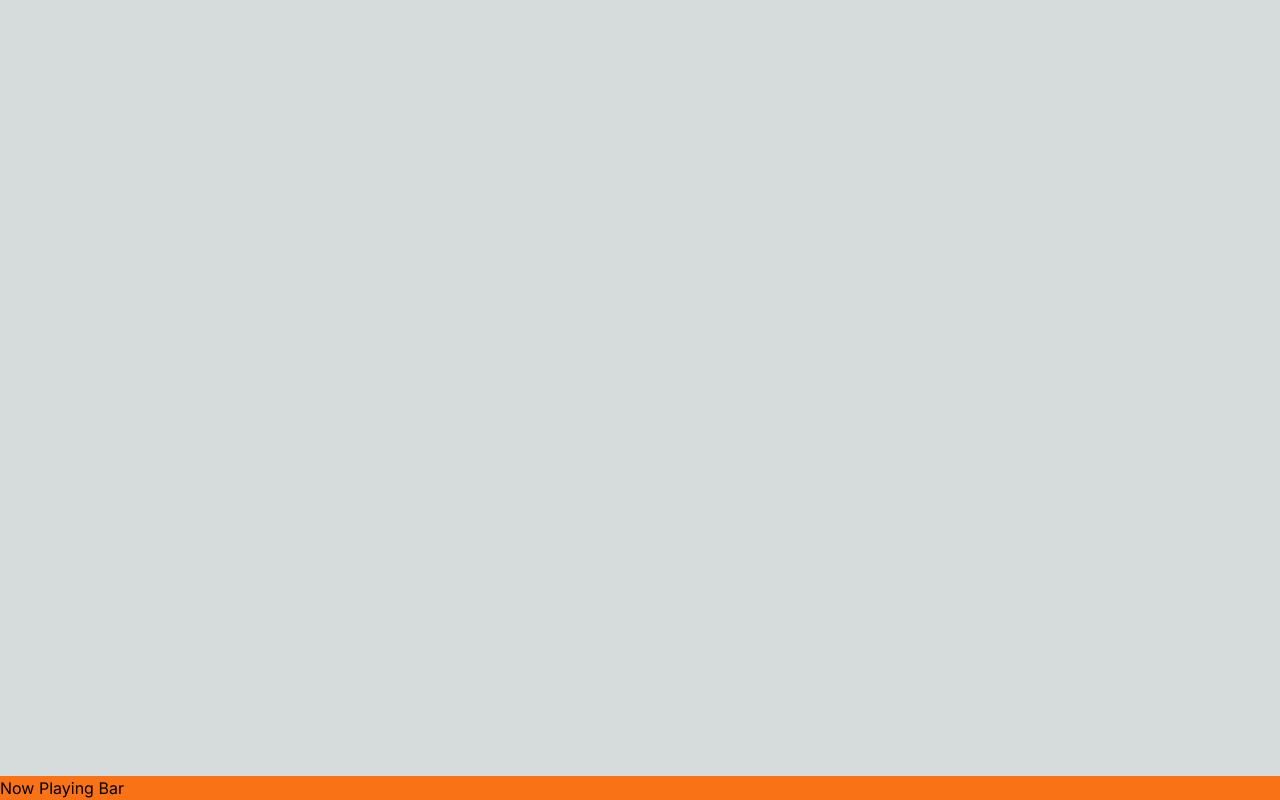
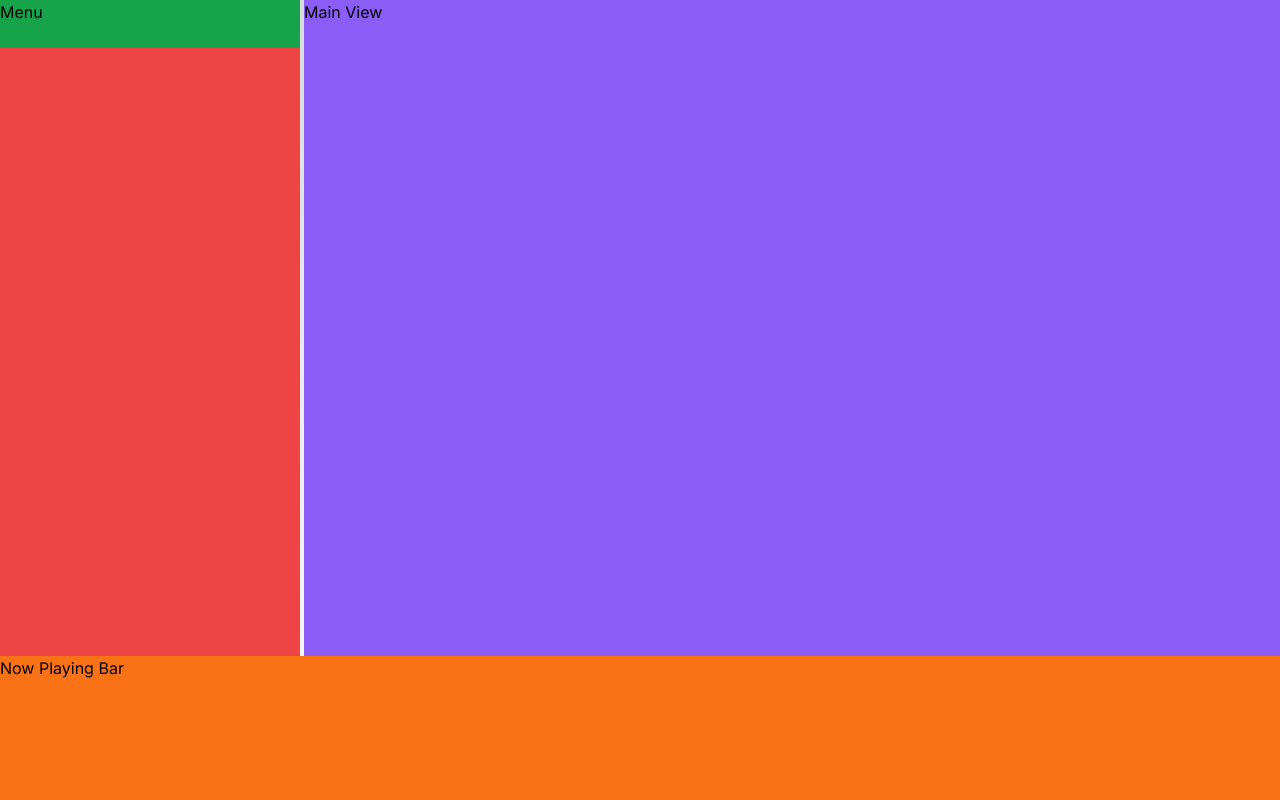
Before and after one commit to RaymarMonte/Spotify-Clone, a Next.js app: page / in a window 1280 px wide. Built offline with nearby package versions, Linux system fonts and the light colour scheme.

Commit message:
Added improvement to overall layout

```diff
--- a/src/app/layout.tsx
+++ b/src/app/layout.tsx
@@ -18,8 +18,14 @@ export default function RootLayout({
   return (
     <html lang="en">
       <body className={inter.className}>
-        <Dashboard />
-        <NowPlayingBar />
+        <div className="flex flex-col h-screen">
+          <div className="grow">
+            <Dashboard />
+          </div>
+          <div className="flex-none">
+            <NowPlayingBar />
+          </div>
+        </div>
       </body>
     </html>
   )
--- a/src/components/dashboard.tsx
+++ b/src/components/dashboard.tsx
@@ -1,5 +1,16 @@
+import { SideBar } from "./side-bar/side-bar"
+import { MainView } from "./main-view"
+import SplitPane from "./split-pane"
+
 export function Dashboard() {
     return (
-        <div className="bg-red-500"></div>
+        <SplitPane
+            first={
+                <SideBar />
+            }
+            second={
+                <MainView />
+            }
+        />
     )
 }
--- a/src/components/main-view.tsx
+++ b/src/components/main-view.tsx
@@ -1,5 +1,7 @@
 export function MainView() {
     return (
-        <div className="bg-violet-500"></div>
+        <div className="bg-violet-500">
+            <p>Main View</p>
+        </div>
     )
 }
--- a/src/components/now-playing-bar.tsx
+++ b/src/components/now-playing-bar.tsx
@@ -1,6 +1,6 @@
 export function NowPlayingBar() {
     return (
-        <div className="fixed bottom-0 bg-orange-500 w-full">
+        <div className="bg-orange-500 w-full h-36">
             <p>Now Playing Bar</p>
         </div>
     )
--- /dev/null
+++ b/src/components/side-bar/menu.tsx
@@ -0,0 +1,7 @@
+export function Menu() {
+    return (
+        <div className="w-full h-12 bg-green-600">
+            <p>Menu</p>
+        </div>
+    )
+}
--- a/src/components/split-pane.tsx
+++ b/src/components/split-pane.tsx
@@ -29,7 +29,7 @@ export default function SplitPane({
     }
 
     return (
-        <div className="flex w-full h-96"
+        <div className="flex w-full h-full"
             {...(isMouseDown && { onMouseMove: handleDividerMove, onMouseUp: handleEndMove })}
         >
             <div className="grow shrink-0 basis-[300px] flex w-full bg-red-500"
```
